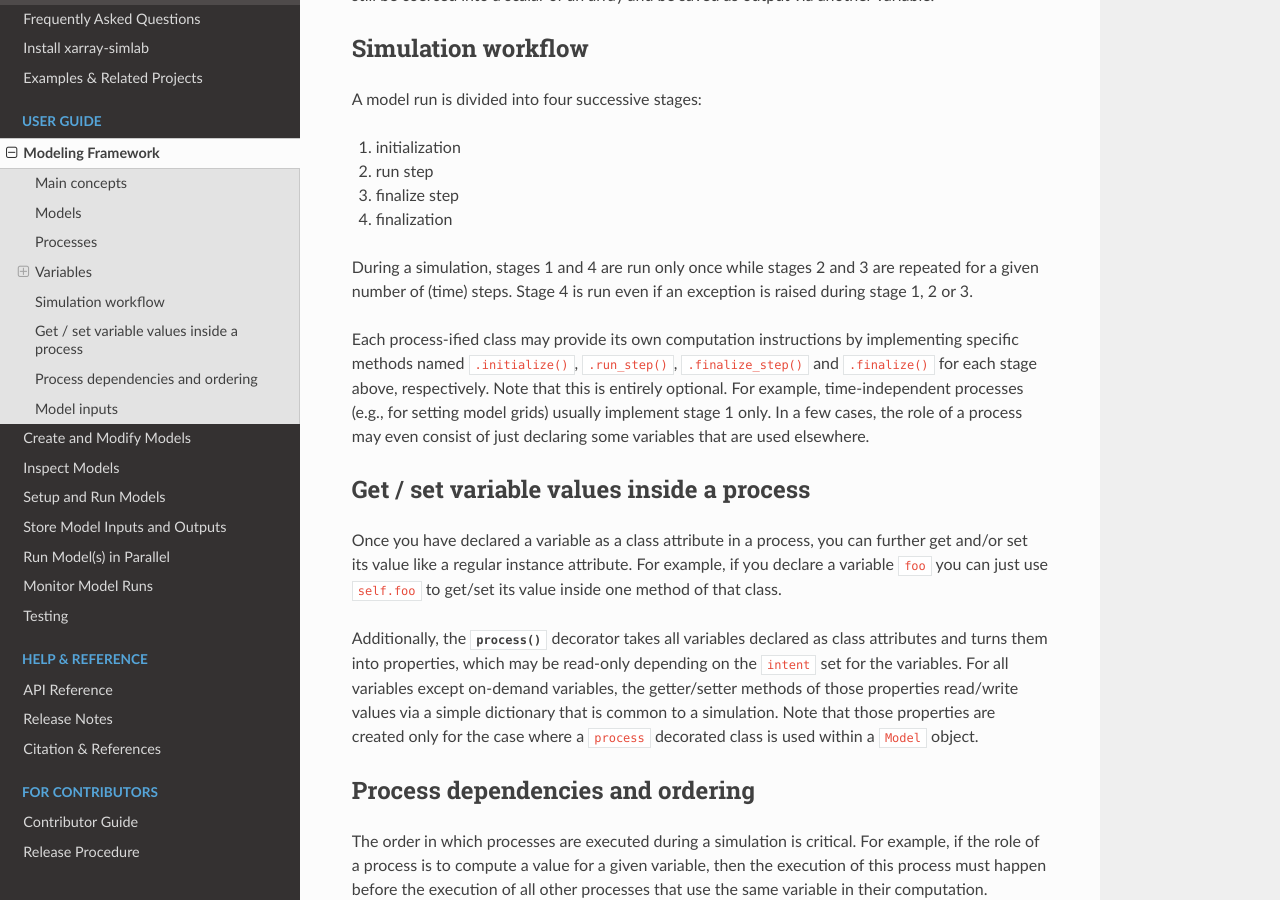
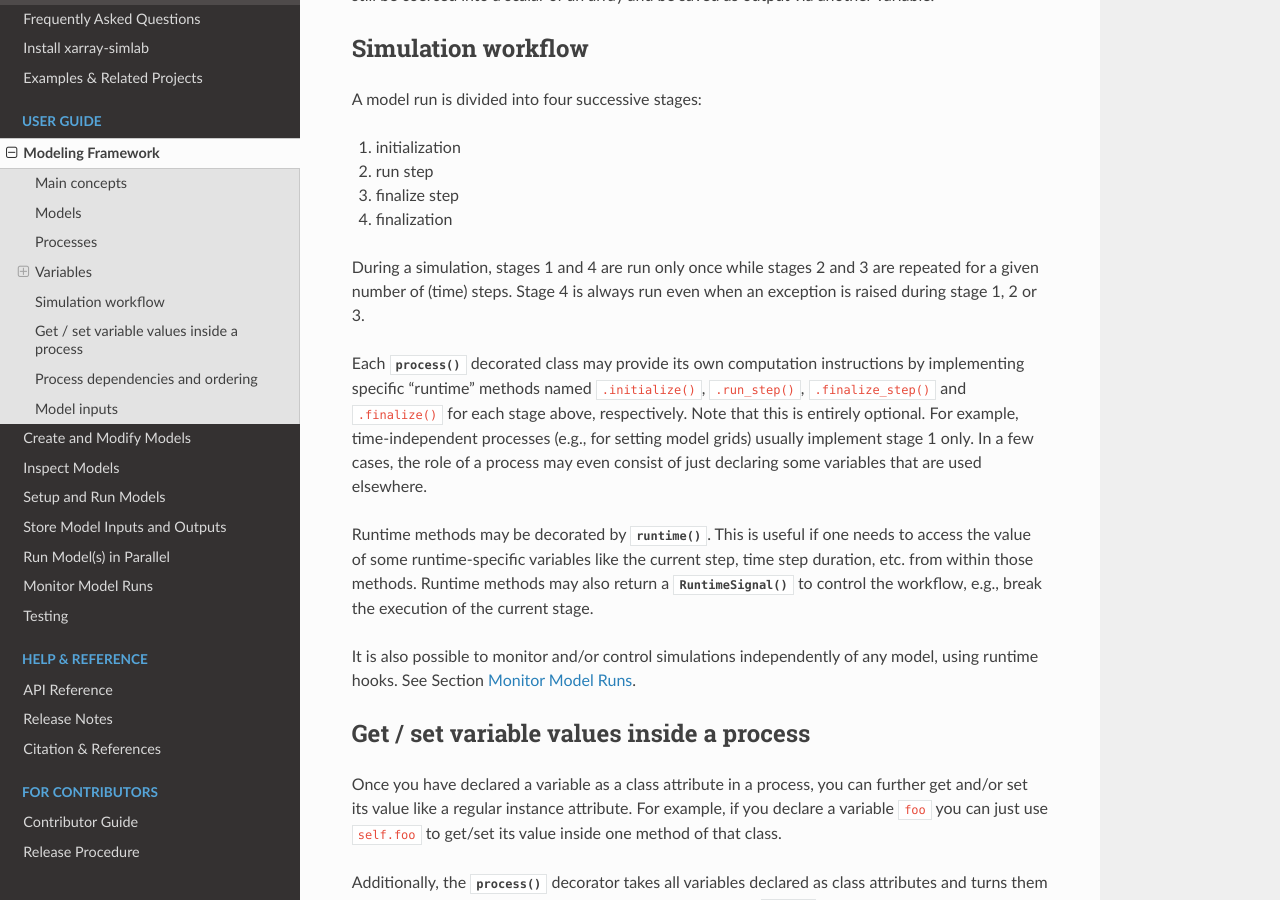
Before and after one commit to xarray-contrib/xarray-simlab, a Sphinx documentation site: the page built from doc/framework.rst, in a window 1280 px wide and 900 px high, scrolled down 4120 px. Built offline with Sphinx 7.4.7 and the Read the Docs theme 2.0.0, drawn with Linux system fonts in a browser that asks for light colours; the version number could not be read and is left out.

Commit message:
update doc (general concepts) and docstrings

```diff
--- a/doc/framework.rst
+++ b/doc/framework.rst
@@ -224,18 +224,26 @@ A model run is divided into four successive stages:
 3. finalize step
 4. finalization
 
-During a simulation, stages 1 and 4 are run only once while stages 2
-and 3 are repeated for a given number of (time) steps. Stage 4 is run even if
-an exception is raised during stage 1, 2 or 3.
+During a simulation, stages 1 and 4 are run only once while stages 2 and 3 are
+repeated for a given number of (time) steps. Stage 4 is always run even when an
+exception is raised during stage 1, 2 or 3.
 
-Each process-ified class may provide its own computation instructions
-by implementing specific methods named ``.initialize()``,
-``.run_step()``, ``.finalize_step()`` and ``.finalize()`` for each
-stage above, respectively. Note that this is entirely optional. For
-example, time-independent processes (e.g., for setting model grids)
-usually implement stage 1 only. In a few cases, the role of a process
-may even consist of just declaring some variables that are used
-elsewhere.
+Each :func:`~xsimlab.process` decorated class may provide its own computation
+instructions by implementing specific "runtime" methods named ``.initialize()``,
+``.run_step()``, ``.finalize_step()`` and ``.finalize()`` for each stage above,
+respectively. Note that this is entirely optional. For example, time-independent
+processes (e.g., for setting model grids) usually implement stage 1 only. In a
+few cases, the role of a process may even consist of just declaring some
+variables that are used elsewhere.
+
+Runtime methods may be decorated by :func:`~xsimlab.runtime`. This is useful if
+one needs to access the value of some runtime-specific variables like the
+current step, time step duration, etc. from within those methods. Runtime
+methods may also return a :func:`~xsimlab.RuntimeSignal` to control the
+workflow, e.g., break the execution of the current stage.
+
+It is also possible to monitor and/or control simulations independently of any
+model, using runtime hooks. See Section :ref:`monitor`.
 
 Get / set variable values inside a process
 ------------------------------------------
```
Also changed, not shown: 1 other file.
